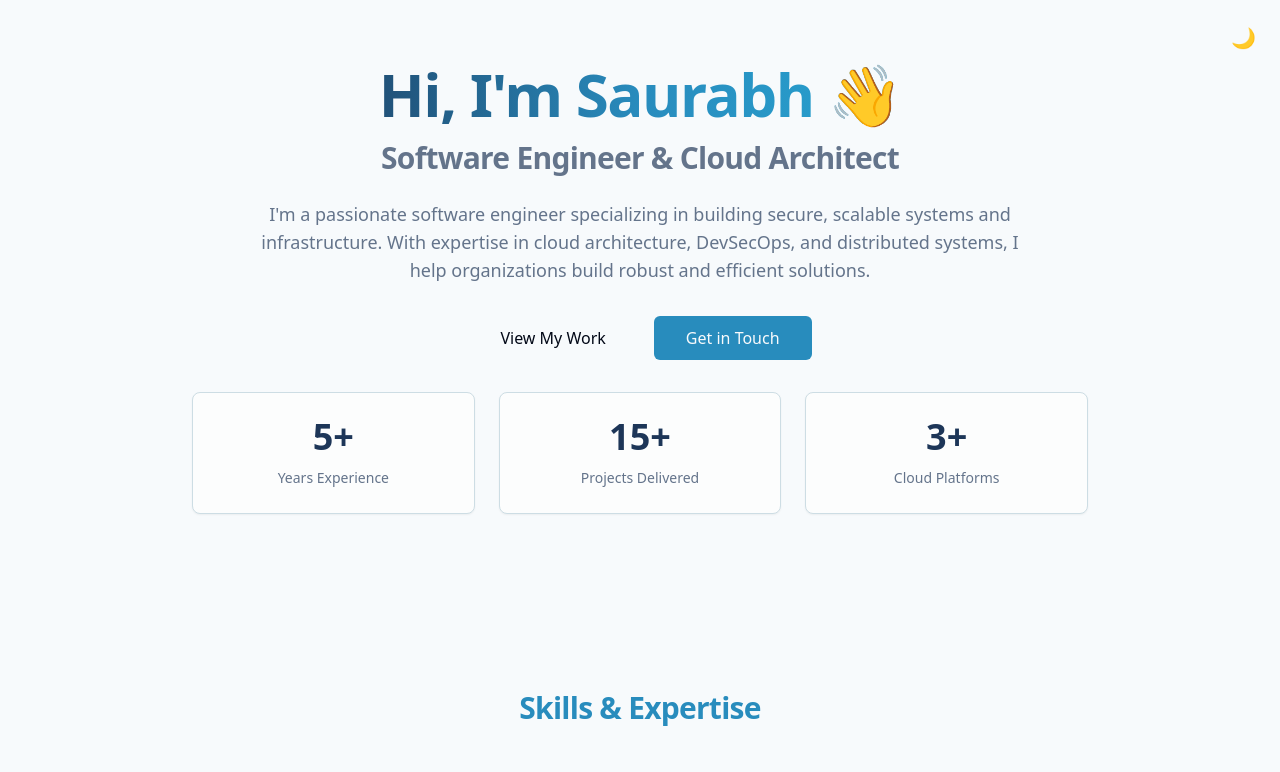
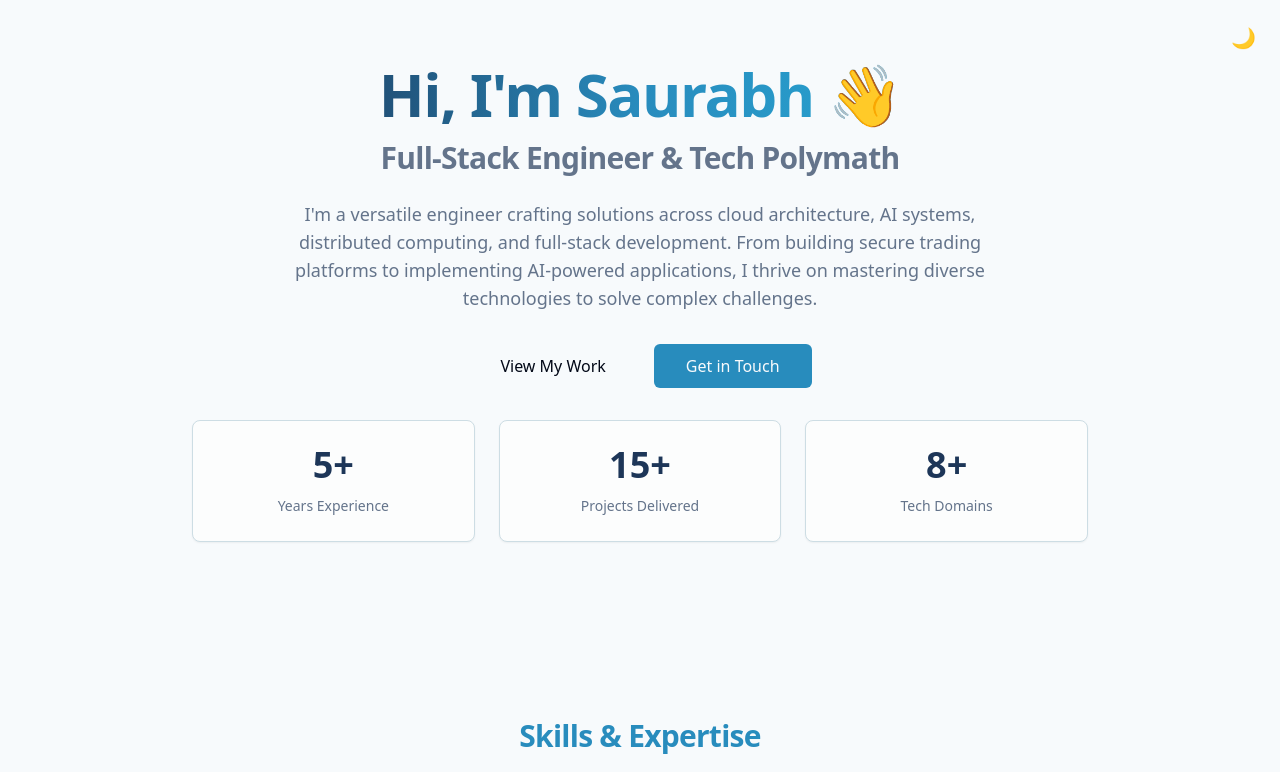
Before and after one commit to EXTREMOPHILARUM/website, a React (Create React App) app: page / in a window 1280 px wide. Shown: the top 772 px of the page. Built offline with nearby package versions, Linux system fonts and the light colour scheme.

Commit message:
Update portfolio metadata and enhance SEO: revise descriptions, titles, and keywords to reflect expertise in full-stack development and diverse tech domains

```diff
--- a/public/index.html
+++ b/public/index.html
@@ -6,25 +6,25 @@
     <meta name="viewport" content="width=device-width, initial-scale=1" />
     <meta name="theme-color" content="#000000" />
     <meta name="author" content="Saurabh Nandedkar" />
-    <meta name="description" content="Professional portfolio and technical blog by Saurabh Nandedkar. Featuring articles on security, DevSecOps, automation, and software development. Showcasing projects and work experience in critical infrastructure, trading platforms, and healthcare systems." />
-    <meta name="keywords" content="Software Engineer, DevSecOps, Security, Automation, Trading Systems, Healthcare Technology, Portfolio, Technical Blog" />
+    <meta name="description" content="Professional portfolio and technical blog by Saurabh Nandedkar. Expertise in cloud architecture, AI systems, distributed computing, and full-stack development. Showcasing projects across trading platforms, healthcare systems, and intelligent infrastructure." />
+    <meta name="keywords" content="Software Engineer, Full-Stack Development, Cloud Architecture, AI Systems, Distributed Computing, Trading Systems, Healthcare Technology, Portfolio, Technical Blog" />
 
     <!-- Open Graph / Social Media Meta Tags -->
     <meta property="og:type" content="website" />
-    <meta property="og:title" content="Saurabh Nandedkar - Portfolio & Technical Blog" />
-    <meta property="og:description" content="Professional portfolio and technical blog featuring articles on security, DevSecOps, automation, and software development. Showcasing projects and work experience." />
+    <meta property="og:title" content="Saurabh Nandedkar - Full-Stack Engineer & Tech Polymath" />
+    <meta property="og:description" content="Professional portfolio showcasing expertise in cloud architecture, AI systems, distributed computing, and full-stack development. Featuring diverse projects and technical articles." />
     <meta property="og:image" content="%PUBLIC_URL%/icons/icon-512x512.png" />
 
     <!-- Twitter Card Meta Tags -->
     <meta name="twitter:card" content="summary_large_image" />
-    <meta name="twitter:title" content="Saurabh Nandedkar - Portfolio & Technical Blog" />
-    <meta name="twitter:description" content="Professional portfolio and technical blog featuring articles on security, DevSecOps, automation, and software development." />
+    <meta name="twitter:title" content="Saurabh Nandedkar - Full-Stack Engineer & Tech Polymath" />
+    <meta name="twitter:description" content="Professional portfolio showcasing expertise in cloud architecture, AI systems, distributed computing, and full-stack development." />
     <meta name="twitter:image" content="%PUBLIC_URL%/icons/icon-512x512.png" />
 
     <link rel="apple-touch-icon" href="%PUBLIC_URL%/icons/icon-192x192.png" />
     <link rel="manifest" href="%PUBLIC_URL%/manifest.json" />
 
-    <title>Saurabh Nandedkar - Portfolio & Technical Blog</title>
+    <title>Saurabh Nandedkar - Full-Stack Engineer & Tech Polymath</title>
 
     <!-- Structured Data for better SEO -->
     <script type="application/ld+json">
@@ -34,7 +34,7 @@
         "name": "Saurabh Nandedkar",
         "url": "https://saurabhn.com",
         "sameAs": [],
-        "jobTitle": "Software Engineer",
+        "jobTitle": "Full-Stack Engineer",
         "worksFor": {
           "@type": "Organization",
           "name": "Professional Portfolio"
@@ -42,7 +42,7 @@
         "mainEntityOfPage": {
           "@type": "WebSite",
           "name": "Portfolio & Technical Blog",
-          "description": "Professional portfolio and technical blog featuring articles on security, DevSecOps, automation, and software development."
+          "description": "Professional portfolio showcasing expertise in cloud architecture, AI systems, distributed computing, and full-stack development."
         }
       }
     </script>
--- a/src/components/Hero/Hero.js
+++ b/src/components/Hero/Hero.js
@@ -20,7 +20,7 @@ const Hero = () => {
   const highlights = [
     { number: '5+', label: 'Years Experience' },
     { number: '15+', label: 'Projects Delivered' },
-    { number: '3+', label: 'Cloud Platforms' }
+    { number: '8+', label: 'Tech Domains' }
   ];
 
   return (
@@ -59,12 +59,13 @@ const Hero = () => {
               </motion.span>
             </h1>
             <h2 className="text-2xl md:text-3xl font-semibold text-muted-foreground mb-6">
-              Software Engineer & Cloud Architect
+              Full-Stack Engineer & Tech Polymath
             </h2>
             <p className="text-lg text-muted-foreground max-w-3xl mx-auto mb-8">
-              I'm a passionate software engineer specializing in building secure, scalable systems
-              and infrastructure. With expertise in cloud architecture, DevSecOps, and distributed systems,
-              I help organizations build robust and efficient solutions.
+              I'm a versatile engineer crafting solutions across cloud architecture, AI systems,
+              distributed computing, and full-stack development. From building secure trading platforms
+              to implementing AI-powered applications, I thrive on mastering diverse technologies
+              to solve complex challenges.
             </p>
             <div className="flex flex-col sm:flex-row gap-4 justify-center">
               <Button
--- a/src/components/shared/SEO.js
+++ b/src/components/shared/SEO.js
@@ -14,13 +14,13 @@ const SEO = ({
     // Update meta tags
     if (isReset) {
       // Reset to default values
-      document.title = 'Saurabh Nandedkar - Portfolio & Technical Blog';
-      updateMetaTag('description', 'Professional portfolio and technical blog by Saurabh Nandedkar. Featuring articles on security, DevSecOps, automation, and software development.');
-      updateMetaTag('og:title', 'Saurabh Nandedkar - Portfolio & Technical Blog');
-      updateMetaTag('og:description', 'Professional portfolio and technical blog featuring articles on security, DevSecOps, automation, and software development.');
+      document.title = 'Saurabh Nandedkar - Full-Stack Engineer & Tech Polymath';
+      updateMetaTag('description', 'Professional portfolio and technical blog by Saurabh Nandedkar. Expertise in cloud architecture, AI systems, distributed computing, and full-stack development.');
+      updateMetaTag('og:title', 'Saurabh Nandedkar - Full-Stack Engineer & Tech Polymath');
+      updateMetaTag('og:description', 'Professional portfolio showcasing expertise in cloud architecture, AI systems, distributed computing, and full-stack development.');
       updateMetaTag('og:type', 'website');
-      updateMetaTag('twitter:title', 'Saurabh Nandedkar - Portfolio & Technical Blog');
-      updateMetaTag('twitter:description', 'Professional portfolio and technical blog featuring articles on security, DevSecOps, automation, and software development.');
+      updateMetaTag('twitter:title', 'Saurabh Nandedkar - Full-Stack Engineer & Tech Polymath');
+      updateMetaTag('twitter:description', 'Professional portfolio showcasing expertise in cloud architecture, AI systems, distributed computing, and full-stack development.');
       return;
     }
 
```
